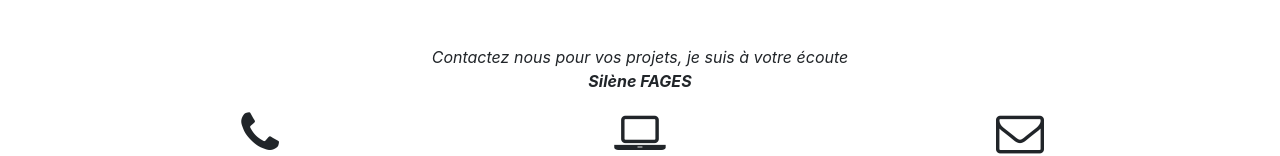
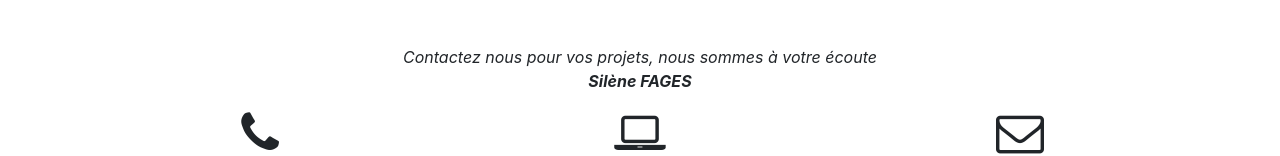
Before and after one commit to adeprem/digitalepourpre, a website with bundled scripts: page index.html in a window 1280 px wide. Shown: the part 4103-4259 px from the top of the page. Built offline with nearby package versions, Linux system fonts and the light colour scheme.

Commit message:
fixed typo

```diff
--- a/index.html
+++ b/index.html
@@ -294,7 +294,7 @@
                 <div class="row">
                   <div class="col-lg-12 ml-auto text-center">
 
-                    <p><em>Contactez nous pour vos projets, je suis à votre écoute<br> <strong>Silène FAGES</strong></em></p>
+                    <p><em>Contactez nous pour vos projets, nous sommes à votre écoute<br> <strong>Silène FAGES</strong></em></p>
                   </div>
                 </div>
                 <div class="row">
```
